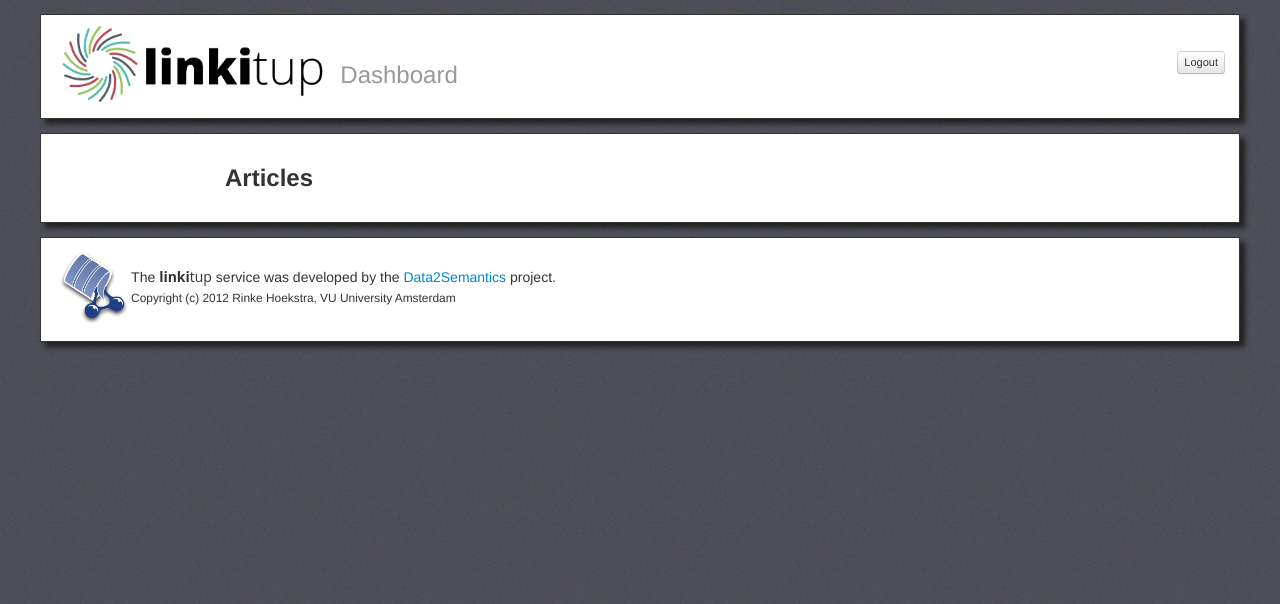
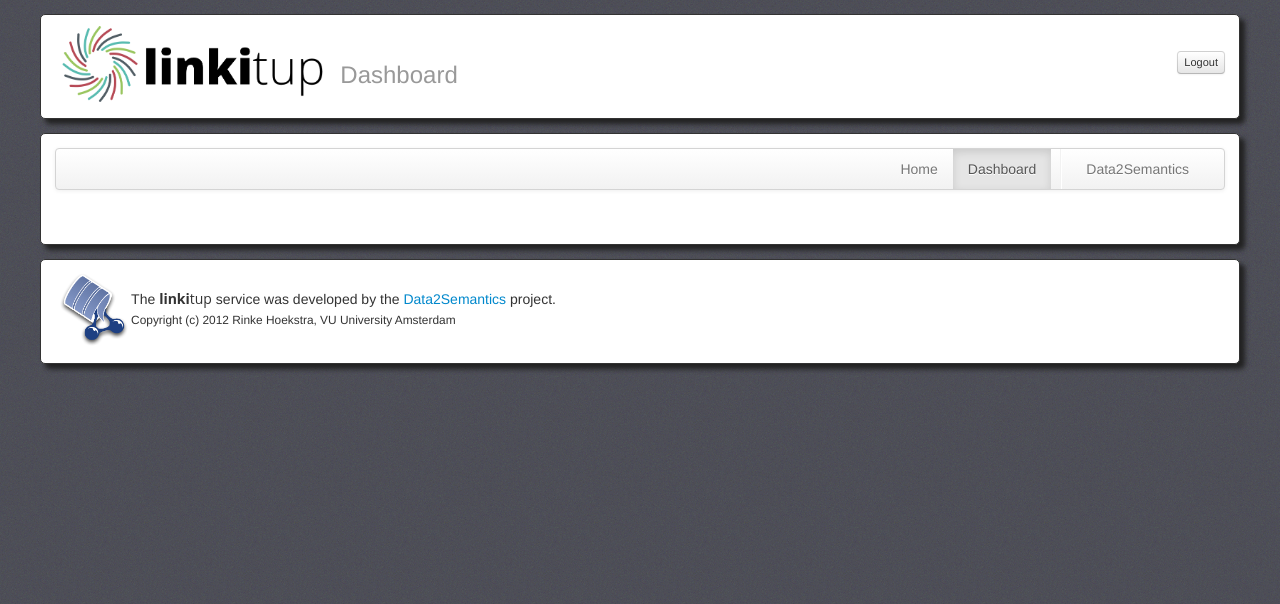
Before and after one commit to Data2Semantics/linkitup, a Django app: template src/templates/articles.html in a window 1280 px wide. Shown: the top 604 px of the page. Run offline with Django 3.2, Linux system fonts and the light colour scheme; the template is opened without the code that fills it, so the values that code supplies are empty.

Commit message:
New UI... partially finished

```diff
--- a/src/static/css/commit.css
+++ b/src/static/css/commit.css
@@ -9,4 +9,48 @@ body {
 	margin-bottom: 1em;
 	border: 1px solid #333;
 	box-shadow: 5px 5px 5px #222;
+	-moz-border-radius: 5px;
+	border-radius: 5px;
 }
+
+
+.text-button {
+   border: none;
+   background-color: transparent;
+   padding: 0;
+   text-decoration: none;
+   text-align: left;
+   box-sizing: inherit;
+   outline-style: none;
+   outline-width: 0px;
+   outline-color: rgb(0, 85, 128);
+}
+
+
+
+.nav > li > input.text-button {
+  display: block;
+}
+
+.nav > li > input.text-button:hover {
+  text-decoration: none;
+  background-color: #eeeeee;
+}
+
+.nav-list > li > input.text-button
+{
+  margin-right: -15px;
+  margin-left: -15px;
+  text-shadow: 0 1px 0 rgba(255, 255, 255, 0.5);
+}
+
+.nav-list > li > input.text-button {
+  padding: 3px 15px;
+}
+
+.nav-list > .active > input.text-button,
+.nav-list > .active > input.text-button:hover {
+  color: #ffffff;
+  text-shadow: 0 -1px 0 rgba(0, 0, 0, 0.2);
+  background-color: #0088cc;
+}
--- a/src/templates/allow_application.html
+++ b/src/templates/allow_application.html
@@ -10,7 +10,7 @@
 				<form method='POST' action='validate' class='form-inline'>
 					{% csrf_token %}
 					<legend>Please enter your PIN</legend>
-					<span class='help-block'>Please <a target="_new" href="{{ authorize_url }}">go to Figshare</a> and allow LinkItUp to access and modify your Figshare articles.</span>
+					<span class='help-block'>Please <a target="_blank" href="{{ authorize_url }}">go to Figshare</a> and allow LinkItUp to access and modify your Figshare articles.</span>
 					<span class='help-block'>Figshare will provide you with a PIN number, that you should fill in the form below.</span>
 					<span class="badge badge-important">!</span> <input name='pin' id='pin' placeholder='PIN number' class='input-large'>
 					<button type="submit" class="btn">Submit</button>
--- a/src/templates/articles.html
+++ b/src/templates/articles.html
@@ -4,20 +4,38 @@
 </div> -->
 
 
+<!-- {% block articles %}
+
+<li class="dropdown">
+	<a class="dropdown-toggle" data-toggle="dropdown" href="#">Articles <b class="caret"></b></a>
+	<ul class="dropdown-menu">
+
+	</ul>
+</li>
+{% endblock %} -->
+
+
+{% block tabs %}
+	{% for i in results.items %}
+		<li class="span3 {% if forloop.first %}active{% endif %}"><a href="#{{ i.article_id }}_tab" data-toggle="tab">{{ i.title }}</a></li>
+	{% endfor %}
+{% endblock %}
+
 
 {% block dbcontent %}
-		<div class="row">
+<!-- 		<div class="row">
 			<div class="offset2 span8">
 				<h3>Articles</h3>
 			</div>
-		</div>
+		</div> -->
 
 	{% for i in results.items %}
+		<div class="span8 tab-pane {% if forloop.first %}active{% endif %}" id="{{ i.article_id }}_tab">
 		<form id='{{ i.article_id }}_form' method='POST' action='process/{{ i.article_id }}'>
 		{% csrf_token %}
 
 			<div class="row">
-				<div class="offset2 span8">
+				<div class="">
 		 			<div class="well" id="{{ i.article_id }}_title">
 						<strong>{{ i.title }}</strong> <small>(<em>{{ i.status }}</em>, {{ i.published_date }})</small><br/>
 						<a href="{{i.doi}}">{{i.doi}}</a>
@@ -33,7 +51,7 @@
 
 			<div id="{{ i.article_id }}_details" style="margin-top: 1em;">
 			<div class="row">
-				<div class="offset2 span6">
+				<div class="span6">
 					<div class="row">
 						<div class="span1"><strong>files</strong></div>
 						<div class="span5">
@@ -98,18 +116,16 @@
 					{% endif %}
 				</div>
 				<div class="span2">
+					<ul class="nav nav-list">
+					<li class="nav-header">Plugins</li>
 					{% for plugin in plugins %}
-						{% include "button.html" %}
+						<li>{% include "button.html" %}</li>
 					{% endfor %}
-					<br/>
-					<a class='btn btn-block' id="show_{{ i.article_id }}">Show Selection</a>
-					<input type='submit' name='task' value='Download RDF' class='btn btn-block' id="rdf_{{ i.article_id }}"/>
-					<input type='submit' name='task' value='Add to Figshare' class='btn btn-primary btn-block' id="figshare_{{ i.article_id }}"/>
-				</div>
-			</div>
-			<div class="row">
-				<div class="offset2 span8">
-					<hr/>
+					<li class="nav-header">Actions</li>
+					<li><a id="show_{{ i.article_id }}">Show Selection</a>
+					</li><li><input type='submit' name='task' value='Download RDF' class='text-button' id="rdf_{{ i.article_id }}"/>
+					</li><li><input type='submit' name='task' value='Add to Figshare' class='text-button' id="figshare_{{ i.article_id }}"/>
+					</li></ul>
 				</div>
 			</div>
 			</div>
@@ -132,10 +148,15 @@
 
 
 		<script>
-			$("#{{ i.article_id }}_details").hide();
+
+			/*
+ 			// This bit was used to show and hide article details
+
+ 			$("#{{ i.article_id }}_details").hide();
 			$("#{{ i.article_id }}_title").click(function(){
 					$("#{{ i.article_id }}_details").toggle('');
 			})
+			*/
 
 			$.ajaxSetup ({
 					        cache: false
@@ -163,7 +184,9 @@
 
 			$("#{{ i.article_id }}_updated_figshare").hide();
 
-/*             $("#{{ i.article_id }}_form").submit( function () {
+			/*
+ 			// This bit was used to submit the form (without refreshing the page)
+ 			$("#{{ i.article_id }}_form").submit( function () {
                 $.post(
                  'process/{{ i.article_id }}',
                   $(this).serialize(),
@@ -172,7 +195,18 @@
                   }
                 );
                 return false;
-              });   */
+              });
+			*/
 		</script>
+		</div>
 	{% endfor %}
+	<script>
+		// data-role functionality
+		$(function(){
+		    $("[data-role=submit]").click(function(){
+		        $(this).closest("form").submit();
+		    });
+		});
+
+	</script>
 {% endblock %}
--- a/src/templates/button.html
+++ b/src/templates/button.html
@@ -1,3 +1,3 @@
 <!-- <a class='btn btn-small' style="line-height: 35px;" id="{{ plugin.slug }}_link_{{ i.article_id }}"><img src="{{ plugin.logo }}" style="height: 30px; float: left; padding-left: 5px; margin-right: -35px">&nbsp;{{ plugin.name }}</a>
  -->
-<a class='btn btn-info btn-block' id="{{ plugin.slug }}_link_{{ i.article_id }}">{{ plugin.name }}</a>
+<a id="{{ plugin.slug }}_link_{{ i.article_id }}">{{ plugin.name }}</a>
--- a/src/templates/dashboard.html
+++ b/src/templates/dashboard.html
@@ -9,11 +9,25 @@
 <a href='/clear' class='btn btn-mini' style='float: right; font-weight: normal;'>Logout</a>
 {% endblock %}
 
+{% block nav %}
+	<li><a href="/">Home</a></li>
+	<li class="active"><a href="/dashboard">Dashboard</a></li>
+	<li class='divider-vertical'></li>
+	<li><a href="http://www.data2semantics.org" target="_blank">Data2Semantics</a></li>
+{% endblock %}
+
 {% block content %}
-		<div class='row'>
-<!-- 			<div class='span12'> -->
-				{% block dbcontent %}{% endblock %}
-<!-- 			</div> -->
+	<div class="row">
+		<div class="span12">
+			<div class="tabbable tabs-left" style="float: right;">
+			  <ul class="nav nav-tabs">
+			    {% block tabs %}{% endblock %}
+			  </ul>
+			  <div class="tab-content">
+			    {% block dbcontent %}{% endblock %}
+			  </div>
+			</div>
 		</div>
+	</div>
 
 {% endblock %}
--- a/src/templates/index.html
+++ b/src/templates/index.html
@@ -24,6 +24,22 @@
 	{% endblock %}
 
     <div class="container" id="content">
+    	{% block navbar %}
+			<div class="navbar">
+			  <div class="navbar-inner">
+<!-- 			    <a class="brand" href="/">Menu</a> -->
+			    <ul class="nav pull-right">
+			    	{% block nav %}
+			    	  <li class="active"><a href="/">Home</a></li>
+				      <li><a href="/dashboard">Dashboard</a></li>
+				      <li class='divider-vertical'></li>
+				      <li><a href="http://www.data2semantics.org" target="_blank">Data2Semantics</a></li>
+			      	{% endblock %}
+			    </ul>
+			  </div>
+			</div>
+		{% endblock %}
+
         {% block content %}
 
 
```
